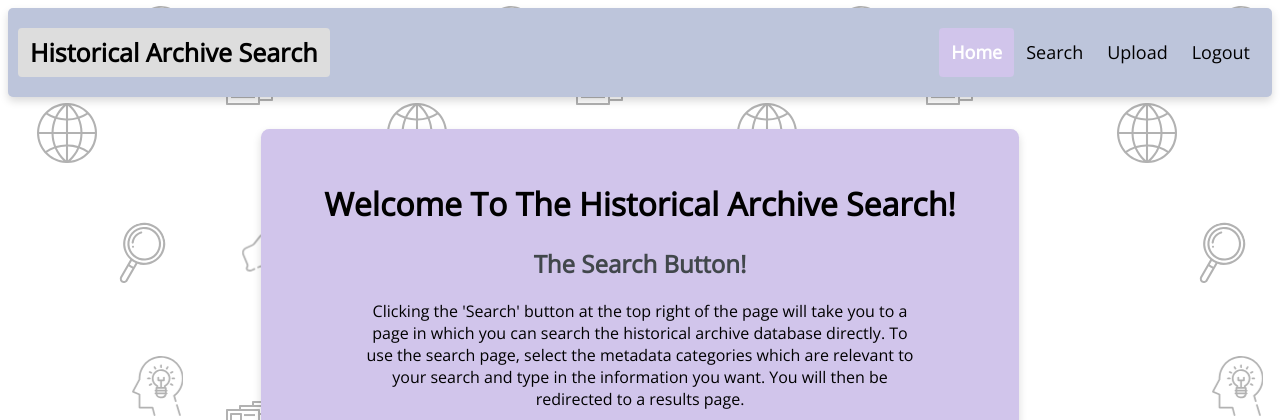
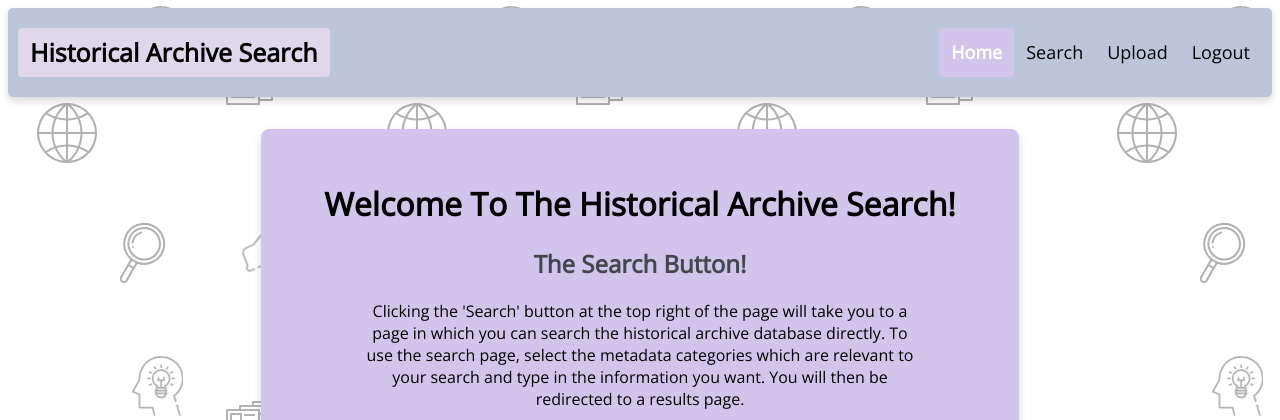
Before and after one commit to jordiup/3200PROJECT, a Django app: page /db/index/ in a window 1280 px wide, with the pointer over the restyled element. Shown: the top 420 px of the page. Run offline with Django 3.2, Linux system fonts and the light colour scheme; the visitor is signed in with stand-in values (Sample User, id 1).

Commit message:
changed hover color in header

```diff
--- a/letter_extraction/db/static/db/styles.css
+++ b/letter_extraction/db/static/db/styles.css
@@ -136,7 +136,7 @@ h3 {
 
 /* highlights header links for mouse hover */
 .header a:hover {
-  background-color: #ddd;
+  background-color: #dfd8ed;
   color: black;
 }
 
```
